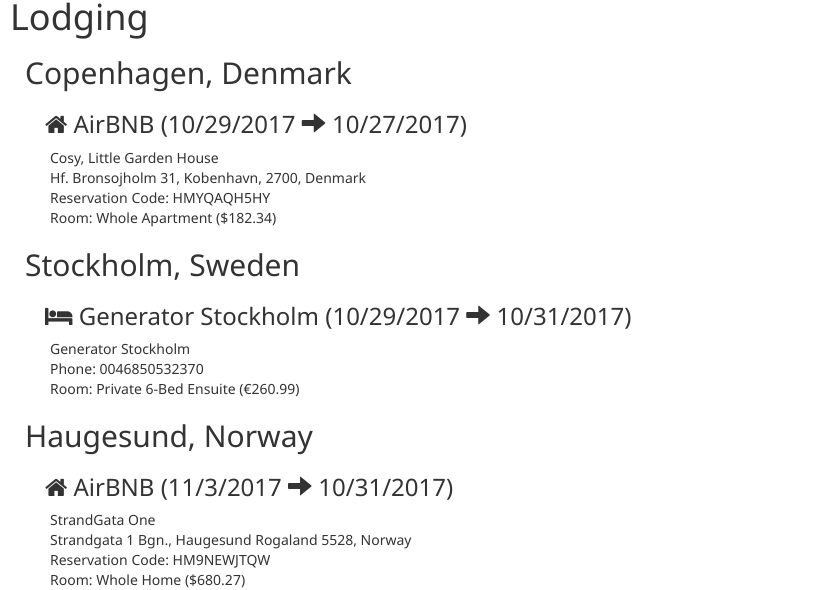
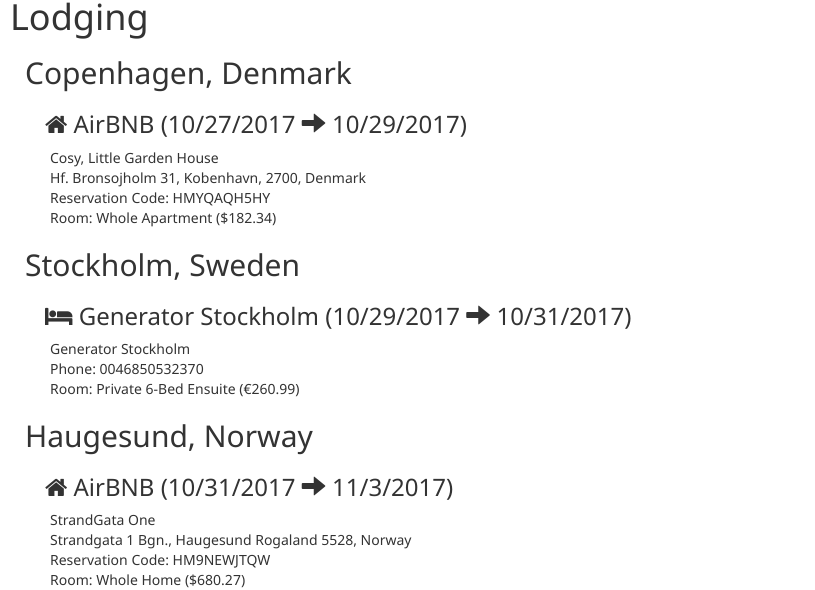
Before and after one commit to alexhrao/TravelPlans, a Jekyll site: the page trips/10/Summary.html, which Jekyll copies as it is, in a window 1280 px wide. Shown: the part 909-1499 px from the top of the page, without its empty margins (0-815 px from the left). Built offline with Jekyll 4.4.1, drawn with Linux system fonts in a browser that asks for light colours; nearby versions of some CDN libraries.

Commit message:
Fix date error

```diff
--- a/trips/09/Summary.html
+++ b/trips/09/Summary.html
@@ -42,7 +42,7 @@
     <h1>Lodging</h1>
     <div id="lodging">
 
-    <div class="lodging"><h2>Monte Carlo, Monaco</h2><h3><i class="fa fa-home"></i> AirBNB (10/21/2017 <span class="glyphicon glyphicon-arrow-right"></span> 10/19/2017)</h3><p>Apartments Monaco<br>Room: Studio with Sea View<br>Booked via Booking.com</p></div></div>
+    <div class="lodging"><h2>Monte Carlo, Monaco</h2><h3><i class="fa fa-home"></i> AirBNB (10/19/2017 <span class="glyphicon glyphicon-arrow-right"></span> 10/21/2017)</h3><p>Apartments Monaco<br>Room: Studio with Sea View<br>Booked via Booking.com</p></div></div>
 
     <footer>
         <p><strong>*</strong> denotes the transportation requires reservation!</p>
--- a/trips/10/Summary.html
+++ b/trips/10/Summary.html
@@ -42,7 +42,7 @@
     <h1>Lodging</h1>
     <div id="lodging">
 
-    <div class="lodging"><h2>Copenhagen, Denmark</h2><h3><i class="fa fa-home"></i> AirBNB (10/29/2017 <span class="glyphicon glyphicon-arrow-right"></span> 10/27/2017)</h3><p>Cosy, Little Garden House<br>Hf. Bronsojholm 31, Kobenhavn, 2700, Denmark<br>Reservation Code: HMYQAQH5HY<br>Room: Whole Apartment ($182.34)</p></div><div class="lodging"><h2>Stockholm, Sweden</h2><h3><i class="fa fa-hotel"></i> Generator Stockholm (10/29/2017 <span class="glyphicon glyphicon-arrow-right"></span> 10/31/2017)</h3><p>Generator Stockholm<br>Phone: 0046850532370<br>Room: Private 6-Bed Ensuite (€260.99)</p></div><div class="lodging"><h2>Haugesund, Norway</h2><h3><i class="fa fa-home"></i> AirBNB (11/3/2017 <span class="glyphicon glyphicon-arrow-right"></span> 10/31/2017)</h3><p>StrandGata One<br>Strandgata 1 Bgn., Haugesund Rogaland 5528, Norway<br>Reservation Code: HM9NEWJTQW<br>Room: Whole Home ($680.27)</p></div><div class="lodging"><h2>Oslo, Norway</h2><h3><i class="fa fa-hotel"></i> Airport Gauremoend (11/4/2017 <span class="glyphicon glyphicon-arrow-right"></span> 11/5/2017)</h3><p>Airport Gauremoend</p></div></div>
+    <div class="lodging"><h2>Copenhagen, Denmark</h2><h3><i class="fa fa-home"></i> AirBNB (10/27/2017 <span class="glyphicon glyphicon-arrow-right"></span> 10/29/2017)</h3><p>Cosy, Little Garden House<br>Hf. Bronsojholm 31, Kobenhavn, 2700, Denmark<br>Reservation Code: HMYQAQH5HY<br>Room: Whole Apartment ($182.34)</p></div><div class="lodging"><h2>Stockholm, Sweden</h2><h3><i class="fa fa-hotel"></i> Generator Stockholm (10/29/2017 <span class="glyphicon glyphicon-arrow-right"></span> 10/31/2017)</h3><p>Generator Stockholm<br>Phone: 0046850532370<br>Room: Private 6-Bed Ensuite (€260.99)</p></div><div class="lodging"><h2>Haugesund, Norway</h2><h3><i class="fa fa-home"></i> AirBNB (10/31/2017 <span class="glyphicon glyphicon-arrow-right"></span> 11/3/2017)</h3><p>StrandGata One<br>Strandgata 1 Bgn., Haugesund Rogaland 5528, Norway<br>Reservation Code: HM9NEWJTQW<br>Room: Whole Home ($680.27)</p></div><div class="lodging"><h2>Oslo, Norway</h2><h3><i class="fa fa-hotel"></i> Airport Gauremoend (11/4/2017 <span class="glyphicon glyphicon-arrow-right"></span> 11/5/2017)</h3><p>Airport Gauremoend</p></div></div>
 
     <footer>
         <p><strong>*</strong> denotes the transportation requires reservation!</p>
```
Also changed, not shown: 1 other file.
